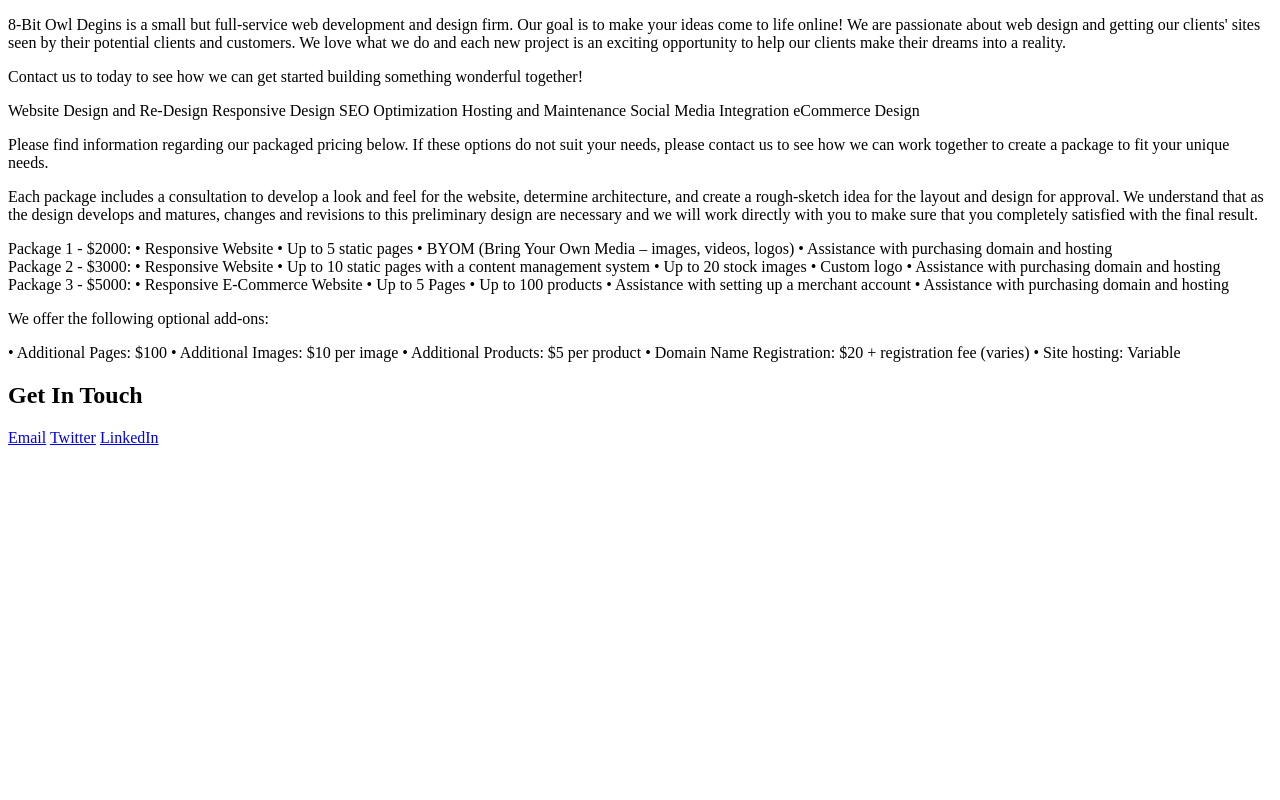
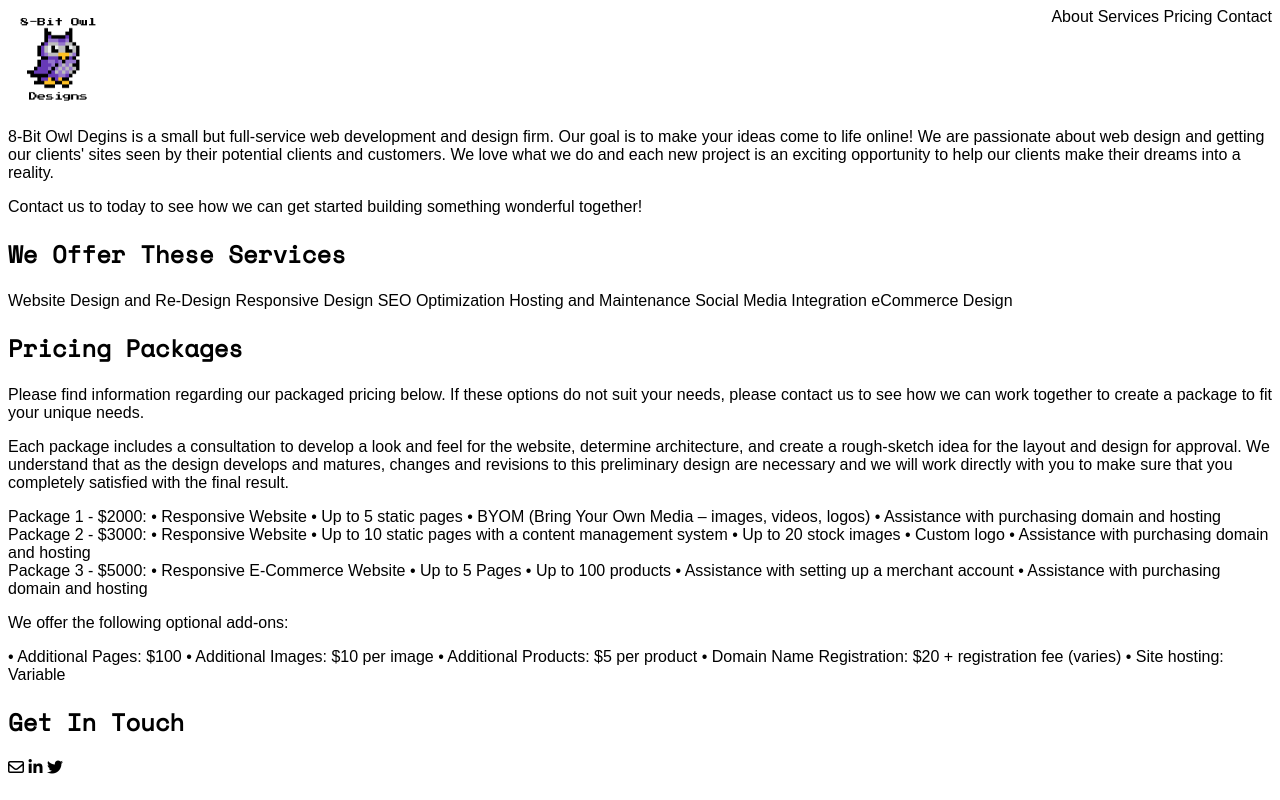
Before and after one commit to BrookesCodeStuff/8bitowl, a plain HTML site: page index.html in a window 1280 px wide. Drawn offline with nearby package versions, Linux system fonts and the light colour scheme.

Commit message:
Added initial styling and content update

```diff
--- a/css/style.css
+++ b/css/style.css
@@ -0,0 +1,18 @@
+@import url('https://fonts.googleapis.com/css2?family=Space+Mono&display=swap');
+
+body {
+  font-family: Arial, Helvetica, sans-serif;
+}
+
+nav {
+  float: right;
+}
+
+a {
+  text-decoration: none;
+  color: black;
+}
+
+h1 {
+  font-family: "Space Mono", monospace;
+}
--- a/index.html
+++ b/index.html
@@ -8,11 +8,22 @@
   <meta name="viewport"
     content="width=device-width, initial-scale=1.0">
   <title>8-Bit Owl Designs</title>
+  <script src="https://kit.fontawesome.com/5e2710cca6.js"
+    crossorigin="anonymous"></script>
+  <link rel="stylesheet"
+    href="/css/style.css">
+  <!-- <base href="https://8bitowl.dev"> -->
 </head>
 
 <body>
-  <header>
-    <nav></nav>
+  <header id="top">
+    <a href="#top"><img src="/images/8bitowl_logo.png" alt="8-Bit Owl Designs logo" height="100"></a>
+    <nav>
+      <a href="#about">About</a>
+      <a href="#services">Services</a>
+      <a href="#pricing">Pricing</a>
+      <a href="#contact">Contact</a>
+    </nav>
   </header>
 
   <main>
@@ -26,6 +37,7 @@
     </section>
 
     <section id="services">
+      <h1>We Offer These Services</h1>
       Website Design and Re-Design
       Responsive Design
       SEO Optimization
@@ -35,6 +47,7 @@
     </section>
 
     <section id="pricing">
+      <h1>Pricing Packages</h1>
       <p>Please find information regarding our packaged pricing below. If these options do not suit your
         needs, please contact us to see how we can work together to create a package to fit your unique needs.
       </p>
@@ -83,9 +96,9 @@
 
     <section id="contact">
       <h1>Get In Touch</h1>
-      <a href="mailto:hello@8bitowl.dev?subject=Hello There">Email</a>
-      <a href="http://">Twitter</a>
-      <a href="http://">LinkedIn</a>
+      <a href="mailto:hello@8bitowl.dev?subject=Hello There"><i class="far fa-envelope"></i></a>
+      <a href="https://www.linkedin.com/company/8-bit-owl-designs/"><i class="fab fa-linkedin-in"></i></a>
+      <a href="https://twitter.com/8bitowldev"><i class="fab fa-twitter"></i></a>
     </section>
   </main>
 </body>
```
